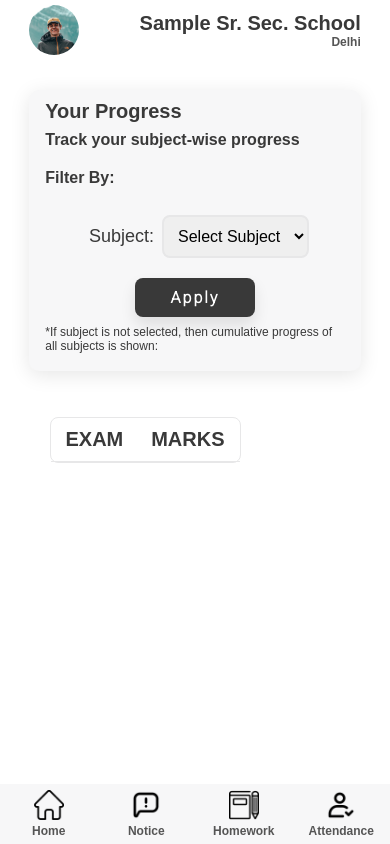
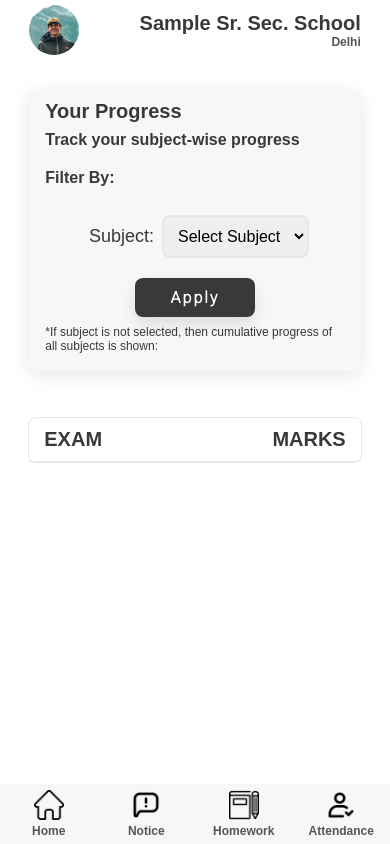
Before and after one commit to codeif-org/School-Management-Back, a Django app: template templates/student/progress.html in a window 390 px wide. Run offline with Django 3.2, Linux system fonts and the light colour scheme; the template is opened without the code that fills it: values that come from a table or form of the project are taken from there, others are empty; data comes from the database, SQL or seed files in the repository; both versions use the stored data as it was after the commit; some libraries are stand-ins or nearby versions.

Commit message:
check responsiveness progress.css

```diff
--- a/static/css/progress.css
+++ b/static/css/progress.css
@@ -195,3 +195,16 @@ td {
   padding: 10px 0px;
   width: 48%;
 }
+
+@media screen and (max-width: 900px) {
+  .progress{
+    flex-direction: column;
+  }
+  .progress-table{
+    width: 95%;
+    margin: 30px auto;
+  }
+  .chart {
+    width: 100%;
+  }
+}
```
Also changed, not shown: db.sqlite3.
